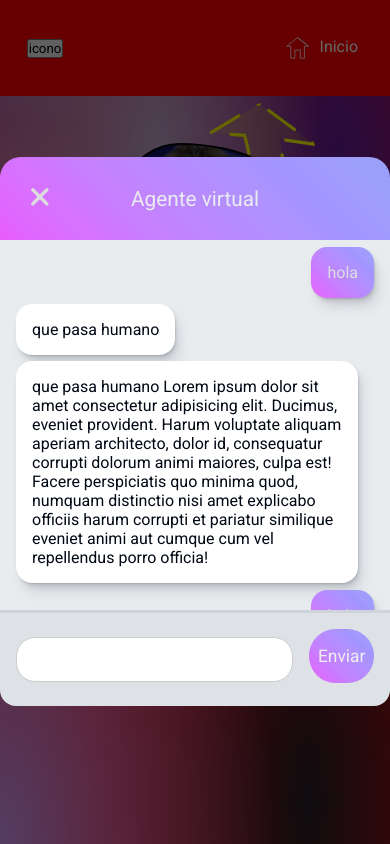
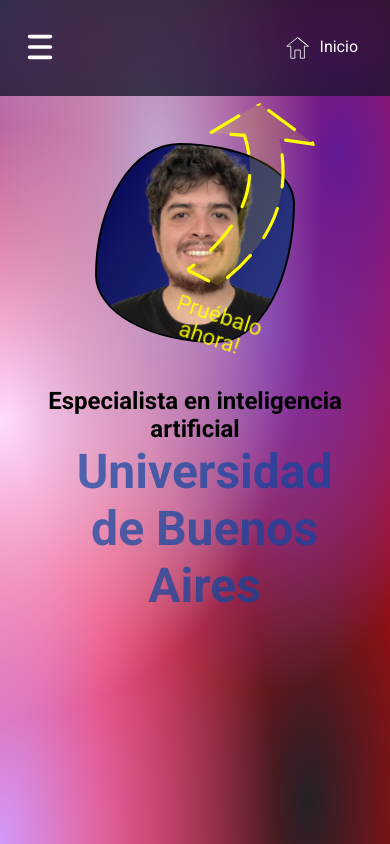
Before and after one commit to Joaquin-Quiroz-Gajardo/Portafolio, a React (Create React App) app: page / in a window 390 px wide. Shown: the top 844 px of the page. Built offline with nearby package versions, Linux system fonts and the light colour scheme.

Commit message:
menu telefono se ve bien

```diff
--- a/src/App.css
+++ b/src/App.css
@@ -67,12 +67,22 @@ button.menu{
 
 @media (max-width: 775px) {
   nav.navbar {
-    background-color: red;
+    /* background-color: red; */
   }
   button.menu{
   display: block;
   position: relative;
   left: 2em;
+  background-color: transparent;
+  border: none;
+}
+
+path.barras{
+  transition: d 1.2s;
+}
+.display-nav-links path.barras{
+  transition: d 1.2s;
+  d: path("M 10,10 L 90,90 M -10,50 L -10,50 M 10,90 L 90,10");
 }
 a.navbar-brand{
   position: relative;
@@ -92,7 +102,7 @@ a.navbar-brand{
   top: 0;
   left: 0;
   z-index: 20;
-  background-color: blueviolet;
+  background-color: #14213df4;
   color: #fff;
  }
  button.menu{
@@ -762,7 +772,7 @@ input[type="text"] {
 .reAct-agent{
   width: 100%;
   height: 100%;
-  background-color: #0009;
+  background-color: #14213ddd;
   position: fixed;
   z-index: 100;
   bottom: 0%;
@@ -851,7 +861,7 @@ input[type="text"] {
     hsl(239deg 91% 80%) 92%,
     hsl(235deg 85% 78%) 100%
   );
-  border-radius: 2em;
+  border-radius: 1em;
   height: 4em;
   border: #aaa;
 }
--- a/src/App.tsx
+++ b/src/App.tsx
@@ -26,6 +26,7 @@ import Pilas from "./allSVG/Pilas";
 import Bot from "./allSVG/Bot";
 import Enviar from "./allSVG/Enviar";
 import Salir from "./allSVG/Salir";
+import Menu from "./allSVG/Menu";
 
 function App() {
   const [displayNavLinks, setDisplayNavLinks] = useState<boolean>(false)
@@ -63,7 +64,7 @@ function App() {
                   <button className="nav-button-asistente">Asistente virtual</button>
                 </li>
               </ul>
-              <button onClick={handleDesplegarMenu} className={displayNavLinks?"menu display-nav-links":"menu"}>icono</button>
+              <button onClick={handleDesplegarMenu} className={displayNavLinks?"menu display-nav-links":"menu"}><Menu></Menu></button>
             </div>
         </nav>
       </header>
@@ -283,7 +284,7 @@ function App() {
 
       {/* reAct agent */}
 
-      <div className="reAct-agent">
+      {/* <div className="reAct-agent">
         <div className="chat">
           <div className="barra-salir-chat">
             <p>Agente virtual</p>
@@ -314,7 +315,7 @@ function App() {
             </button>
           </div>
         </div>
-      </div>
+      </div> */}
 
     </div>
   );
--- /dev/null
+++ b/src/allSVG/Menu.tsx
@@ -0,0 +1,30 @@
+import React from 'react'
+
+const Menu = () => {
+  return (
+    <svg
+  viewBox="0 0 100 100"
+  width="26"
+  className="icono-desplegar-menu"
+>
+  <path
+    className="barras"
+    stroke-linecap= "round"
+    d="
+    M 10,10
+    L 90,10
+    M 10,50
+    L 90,50
+    M 10,90
+    L 90,90
+    "
+    fill="none"
+    stroke="white"
+    stroke-width="14"
+
+  />
+  </svg>
+  )
+}
+
+export default Menu
```
